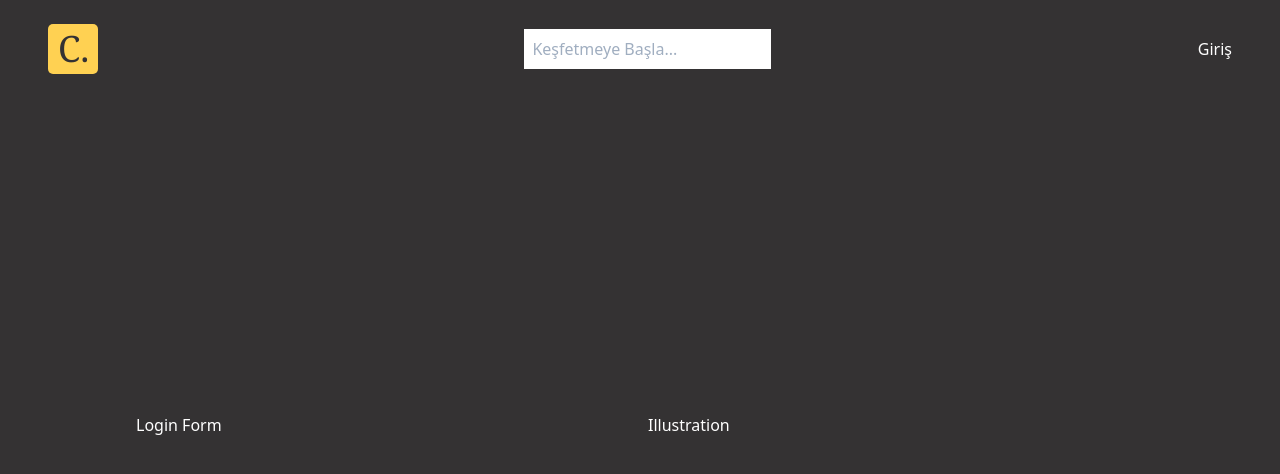
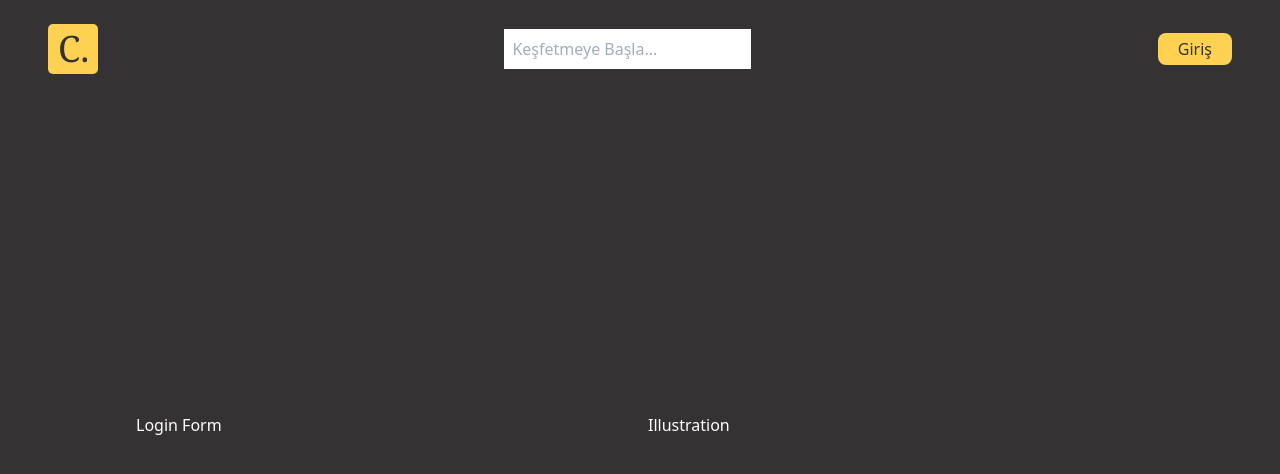
Before and after one commit to cemiyet/frontend, an Angular app: page / in a window 1280 px wide. Shown: the top 474 px of the page. Built offline with nearby package versions, Linux system fonts and the light colour scheme; what api would draw is missing.

Commit message:
added simple button component. #3

```diff
--- a/src/cemiyet/src/app/pages/landing-page/landing-page.component.html
+++ b/src/cemiyet/src/app/pages/landing-page/landing-page.component.html
@@ -2,7 +2,7 @@
   <header>
     <app-logo sideLength="50"></app-logo>
     <input class="p-2" type="text" name="search" id="search" placeholder="Keşfetmeye Başla...">
-    <button class="text-white">Giriş</button>
+    <app-button text="Giriş" bgColor="kournikova" textSize="l" (click)="onLoginClicked($event)"></app-button>
   </header>
   <article>
     <div class="self-center text-white w-1/2 p-2">Login Form</div>
--- a/src/cemiyet/src/app/pages/landing-page/landing-page.component.ts
+++ b/src/cemiyet/src/app/pages/landing-page/landing-page.component.ts
@@ -10,4 +10,8 @@ export class LandingPageComponent implements OnInit {
   constructor() { }
 
   ngOnInit() { }
+
+  onLoginClicked(event: Event) {
+    console.log('onLoginClicked: ', event);
+  }
 }
--- /dev/null
+++ b/src/cemiyet/src/app/shared/components/button/button.component.html
@@ -0,0 +1 @@
+<button class="cemiyet-button bg-{{bgColor}} text-{{textColor}} text-{{textSize}}">{{text}}</button>
--- /dev/null
+++ b/src/cemiyet/src/app/shared/components/button/button.component.scss
@@ -0,0 +1,3 @@
+.cemiyet-button {
+  @apply px-5 py-1 font-sans font-normal rounded-lg;
+}
--- /dev/null
+++ b/src/cemiyet/src/app/shared/components/button/button.component.ts
@@ -0,0 +1,17 @@
+import { Component, OnInit, Input } from '@angular/core';
+
+@Component({
+  selector: 'app-button',
+  templateUrl: './button.component.html',
+  styleUrls: ['./button.component.scss']
+})
+export class ButtonComponent implements OnInit {
+  @Input() text = 'pass text';
+  @Input() textColor = 'toledo';
+  @Input() bgColor = 'kournikova';
+  @Input() textSize = 'l';
+
+  constructor() { }
+
+  ngOnInit() { }
+}
```
Also changed, not shown: src/cemiyet/src/app/shared/shared.module.ts (+8 -2 lines), 1 other file (tests, documents, lock files or other folders).
